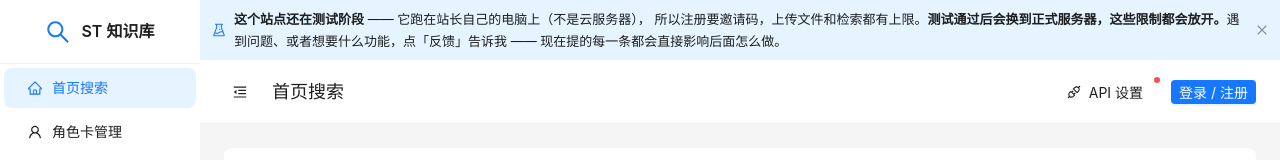
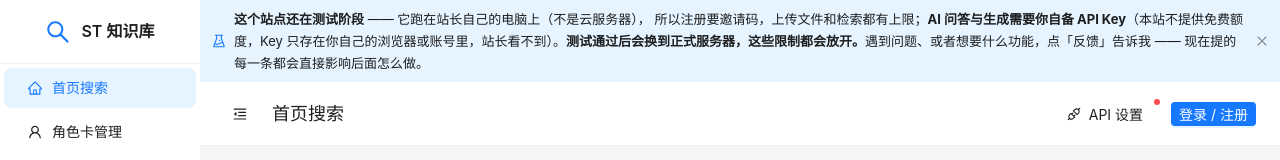
Before and after one commit to wmsisme/SillyTavern_RAG, a React (Vite) app in the folder frontend/: page / in a window 1280 px wide. Shown: the top 160 px of the page. Built offline with nearby package versions, Linux system fonts and the light colour scheme; no server answers.

Commit message:
fix(ui): 提示条补「AI 问答需要自备 API Key」

```diff
--- a/frontend/src/components/TestStageBanner.tsx
+++ b/frontend/src/components/TestStageBanner.tsx
@@ -45,7 +45,8 @@ export default function TestStageBanner() {
       message={
         <span style={{ fontSize: 13 }}>
           <strong>这个站点还在测试阶段</strong> —— 它跑在站长自己的电脑上（不是云服务器），
-          所以注册要邀请码，上传文件和检索都有上限。
+          所以注册要邀请码，上传文件和检索都有上限；<strong>AI 问答与生成需要你自备 API Key</strong>
+          （本站不提供免费额度，Key 只存在你自己的浏览器或账号里，站长看不到）。
           <strong>测试通过后会换到正式服务器，这些限制都会放开。</strong>
           遇到问题、或者想要什么功能，点「反馈」告诉我 —— 现在提的每一条都会直接影响后面怎么做。
         </span>
```
